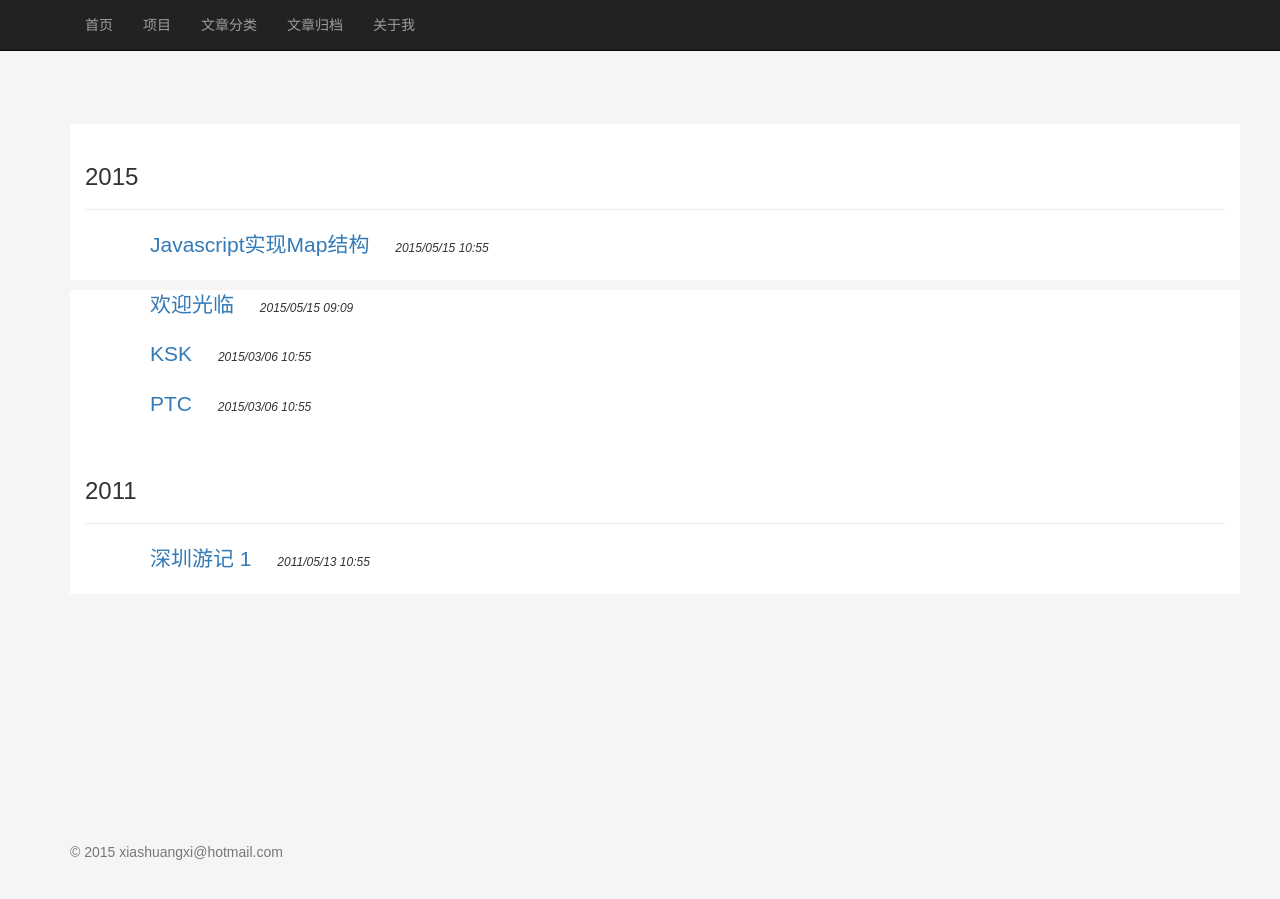
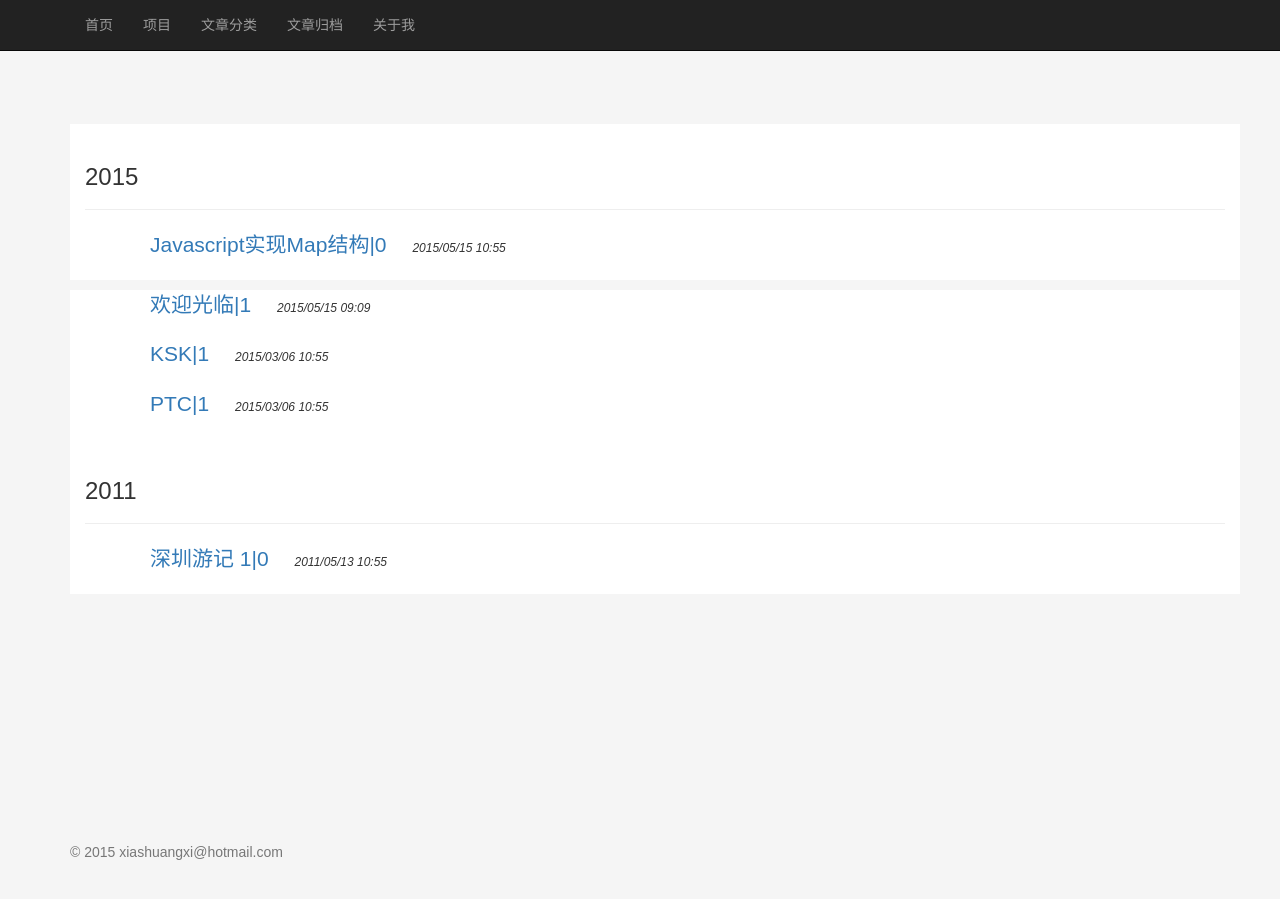
Before and after one commit to jinchangle/xiashuangxi.github.io, a Jekyll site: the page built from archive.html, in a window 1280 px wide. Built offline with Jekyll 4.4.1, drawn with Linux system fonts in a browser that asks for light colours; nearby versions of some CDN libraries; comment, search, counter and statistics services are not loaded.

Commit message:
Update archive.html

```diff
--- a/_layouts/archive.html
+++ b/_layouts/archive.html
@@ -25,7 +25,7 @@
                 {% endif %}
                         <div class="container" style='margin-left: 50px;'>
                             <p id='page.content' class="lead">
-                                    <a href = '{{ post.url }}'>{{ post.title }}</a>
+                                    <a href = '{{ post.url }}'>{{ post.title }}|{{p}}</a>
                                     <span style="font-size:12px;margin-left: 20px;font-style:italic;">{{ post.date | date:"%Y/%m/%d %H:%M"}}</span>
                             </p>
 
```
